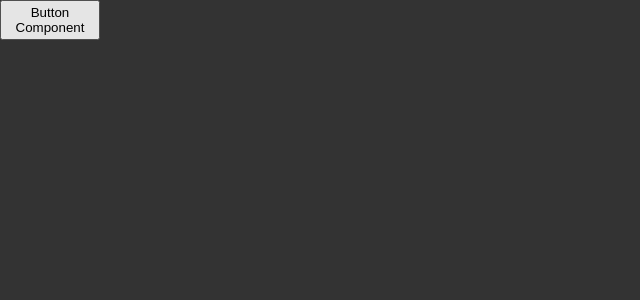
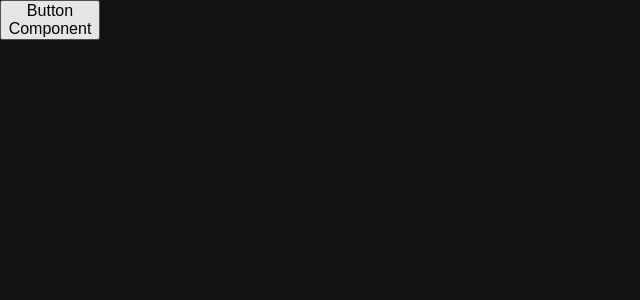
Before and after one commit to thyago608/ignite-timer, a React (Vite) app: page / in a window 1280 px wide. Shown: the top 300 px of the page, without its empty margins (0-640 px from the left). Built offline with nearby package versions, Linux system fonts and the light colour scheme.

Commit message:
Added Fonts and Styles Global

```diff
--- a/index.html
+++ b/index.html
@@ -2,7 +2,13 @@
 <html lang="en">
   <head>
     <meta charset="UTF-8" />
+    <link rel="preconnect" href="https://fonts.googleapis.com" />
+    <link rel="preconnect" href="https://fonts.gstatic.com" crossorigin />
     <meta name="viewport" content="width=device-width, initial-scale=1.0" />
+    <link
+      href="https://fonts.googleapis.com/css2?family=Roboto+Mono:wght@700&family=Roboto:wght@400;700&display=swap"
+      rel="stylesheet"
+    />
     <title>Ignite Timer</title>
   </head>
   <body>
--- a/src/styles/global.ts
+++ b/src/styles/global.ts
@@ -7,9 +7,20 @@
         box-sizing: border-box;
     }
 
+    :focus{
+        outline:0;
+        box-shadow: 0 0 0 2px ${(props) => props.theme["green-500"]};
+    }
+
     body{
-        background: #333;
-        color: #fff;
+        background: ${(props) => props.theme["gray-900"]};
+        color: ${(props) => props.theme["gray-300"]};
+    }
+
+    body, input, select, textarea, button {
+        font-family:"Robot", sans-serif;
+        font-weight: 400;
+        font-size: 1rem;
     }
 
     button{
```
